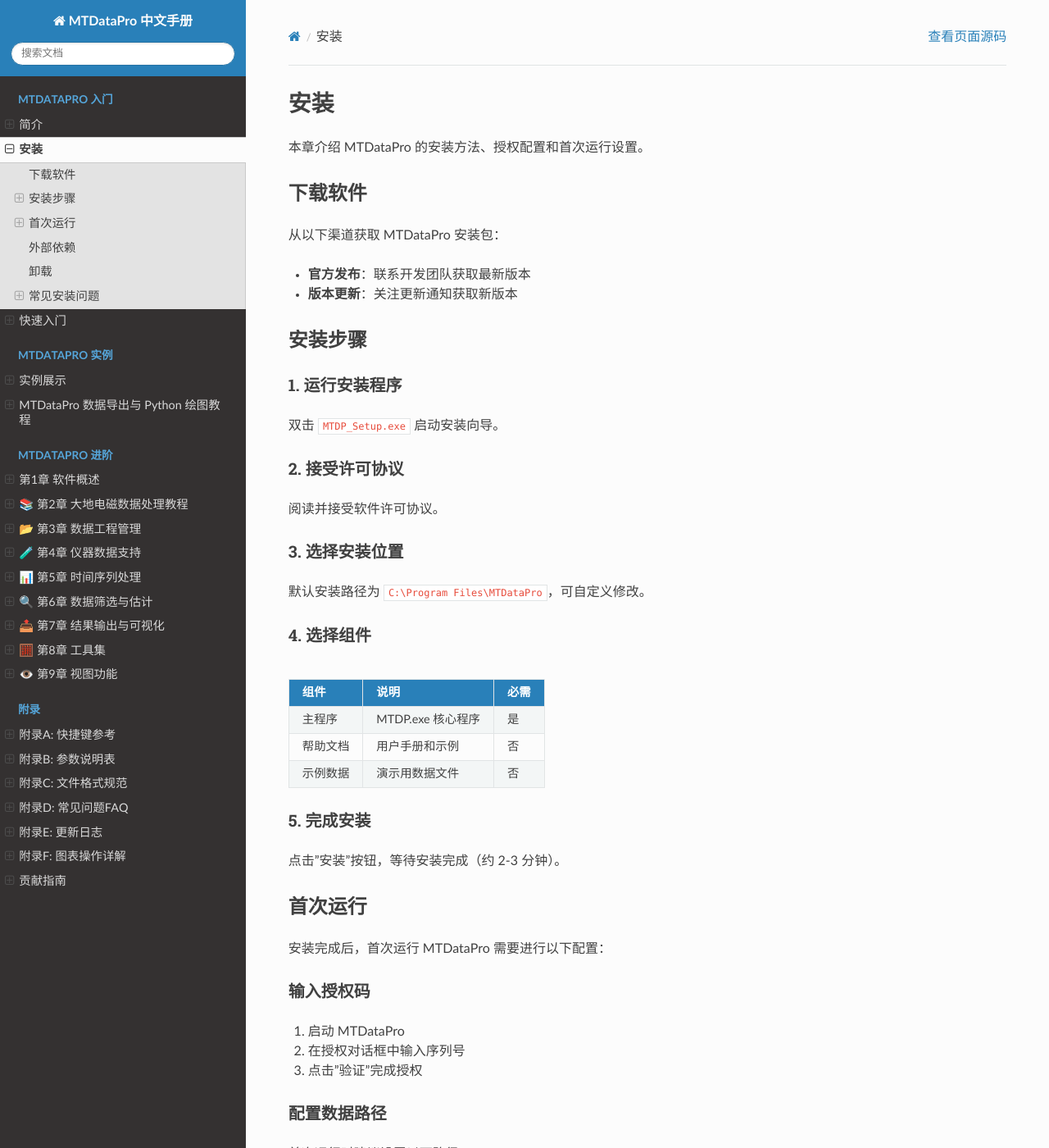
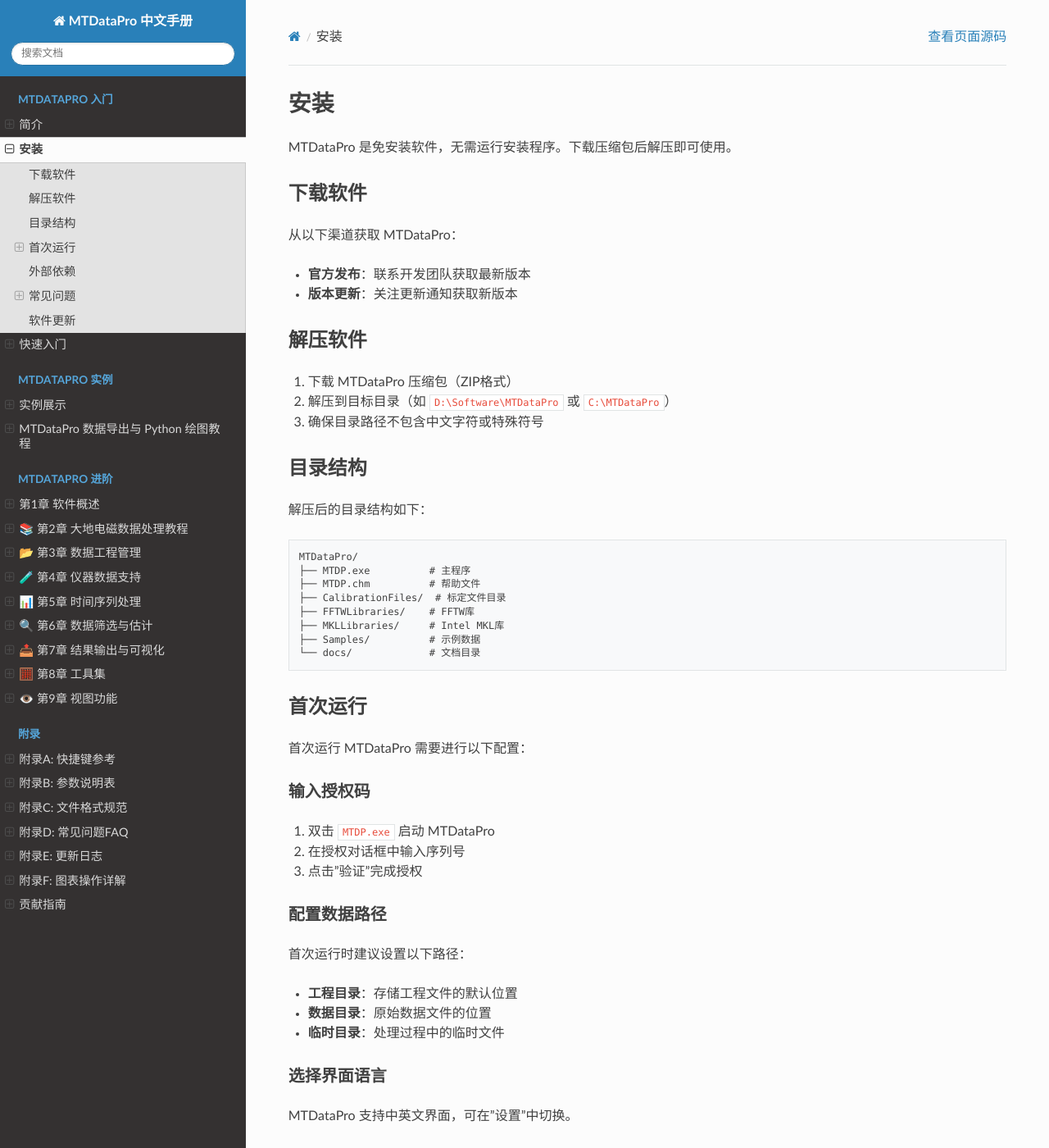
Before and after one commit to EMWPJ/MTDataPro-docs, a Sphinx documentation site: the page built from source/intro/install.md, in a window 1280 px wide and 1400 px high. Shown: the whole window at 82% size. Built offline with Sphinx 7.4.7 and the Read the Docs theme 3.1.0, drawn with Linux system fonts in a browser that asks for light colours; some of the changed text lies outside the part shown.

Commit message:
fix: 修改为免安装软件说明

````diff
--- a/source/intro/install.md
+++ b/source/intro/install.md
@@ -1,47 +1,42 @@
 # 安装
 
-本章介绍 MTDataPro 的安装方法、授权配置和首次运行设置。
+MTDataPro 是免安装软件，无需运行安装程序。下载压缩包后解压即可使用。
 
 ## 下载软件
 
-从以下渠道获取 MTDataPro 安装包：
+从以下渠道获取 MTDataPro：
 
 - **官方发布**：联系开发团队获取最新版本
 - **版本更新**：关注更新通知获取新版本
 
-## 安装步骤
+## 解压软件
 
-### 1. 运行安装程序
+1. 下载 MTDataPro 压缩包（ZIP格式）
+2. 解压到目标目录（如 `D:\Software\MTDataPro` 或 `C:\MTDataPro`）
+3. 确保目录路径不包含中文字符或特殊符号
 
-双击 `MTDP_Setup.exe` 启动安装向导。
+## 目录结构
 
-### 2. 接受许可协议
+解压后的目录结构如下：
 
-阅读并接受软件许可协议。
-
-### 3. 选择安装位置
-
-默认安装路径为 `C:\Program Files\MTDataPro`，可自定义修改。
-
-### 4. 选择组件
-
-| 组件 | 说明 | 必需 |
-|------|------|------|
-| 主程序 | MTDP.exe 核心程序 | 是 |
-| 帮助文档 | 用户手册和示例 | 否 |
-| 示例数据 | 演示用数据文件 | 否 |
-
-### 5. 完成安装
-
-点击"安装"按钮，等待安装完成（约 2-3 分钟）。
+```
+MTDataPro/
+├── MTDP.exe          # 主程序
+├── MTDP.chm          # 帮助文件
+├── CalibrationFiles/  # 标定文件目录
+├── FFTWLibraries/    # FFTW库
+├── MKLLibraries/     # Intel MKL库
+├── Samples/          # 示例数据
+└── docs/             # 文档目录
+```
 
 ## 首次运行
 
-安装完成后，首次运行 MTDataPro 需要进行以下配置：
+首次运行 MTDataPro 需要进行以下配置：
 
 ### 输入授权码
 
-1. 启动 MTDataPro
+1. 双击 `MTDP.exe` 启动 MTDataPro
 2. 在授权对话框中输入序列号
 3. 点击"验证"完成授权
 
@@ -59,7 +54,7 @@
 
 ## 外部依赖
 
-MTDataPro 依赖以下外部库（已包含在安装包中）：
+MTDataPro 依赖以下外部库（已包含在压缩包中）：
 
 | 依赖 | 用途 |
 |------|------|
@@ -68,22 +63,12 @@
 | TeeChart | 图表绑制组件 |
 | 仪器 DLL | 各仪器专用通信库 |
 
-## 卸载
-
-通过 Windows"添加或删除程序"功能卸载 MTDataPro，或运行安装目录下的卸载程序。
-
-## 常见安装问题
-
-### 安装失败
-
-- 确保有管理员权限
-- 关闭杀毒软件后重试
-- 检查磁盘空间是否充足
+## 常见问题
 
 ### 无法启动
 
-- 确认已正确安装授权
 - 检查是否缺少运行库（VC++ Redistributable）
+- 确保解压路径不包含中文字符
 - 查看日志文件获取错误信息
 
 ### 授权验证失败
@@ -91,3 +76,10 @@
 - 检查序列号是否正确输入
 - 确认网络连接正常（在线验证）
 - 联系技术支持获取帮助
+
+## 软件更新
+
+1. 下载新版本压缩包
+2. 关闭正在运行的 MTDataPro
+3. 解压到原安装目录，覆盖旧文件
+4. 原有的工程文件和设置通常可以继续使用
````
